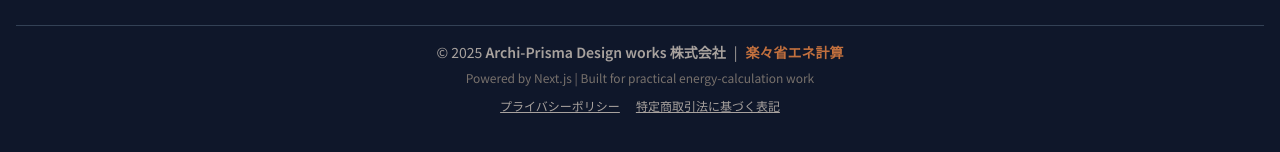
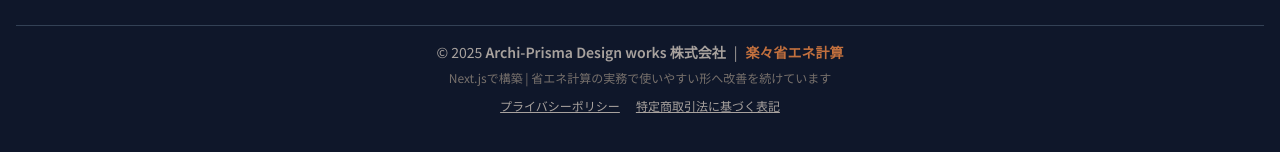
Before and after one commit to sena-sakuramoto/energy-calc-service, a Next.js app in the folder frontend/: page /contact in a window 1280 px wide. Shown: the part 1782-1934 px from the top of the page. Built offline with nearby package versions, Linux system fonts and the light colour scheme; no server answers.

Commit message:
fix: translate footer deployment copy

```diff
--- a/frontend/src/components/Footer.jsx
+++ b/frontend/src/components/Footer.jsx
@@ -119,7 +119,7 @@ export default function Footer() {
             <span className="text-accent-400 font-bold">楽々省エネ計算</span>
           </p>
           <p className="text-xs text-warm-500 mt-2">
-            Powered by Next.js | Built for practical energy-calculation work
+            Next.jsで構築 | 省エネ計算の実務で使いやすい形へ改善を続けています
           </p>
           <div className="text-xs text-warm-400 mt-3 space-x-4">
             <Link href="/privacy" className="hover:text-warm-200 underline">
```
